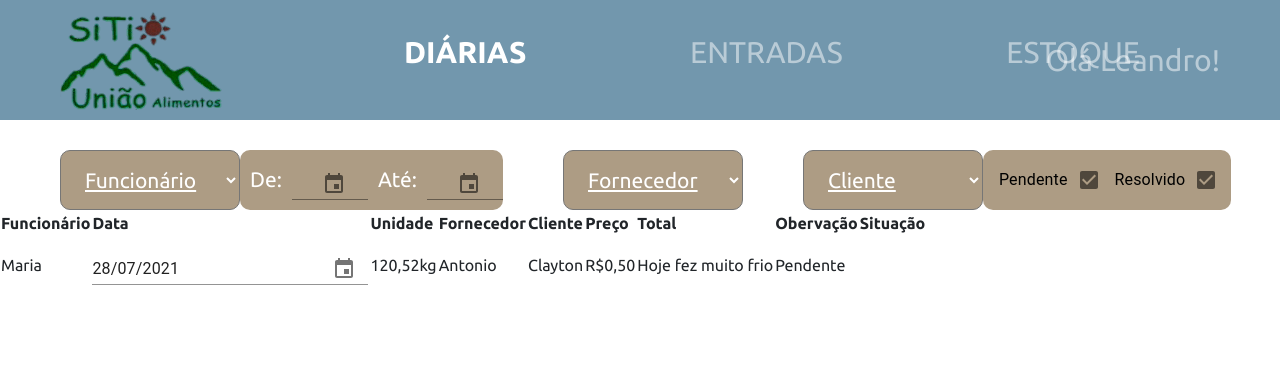
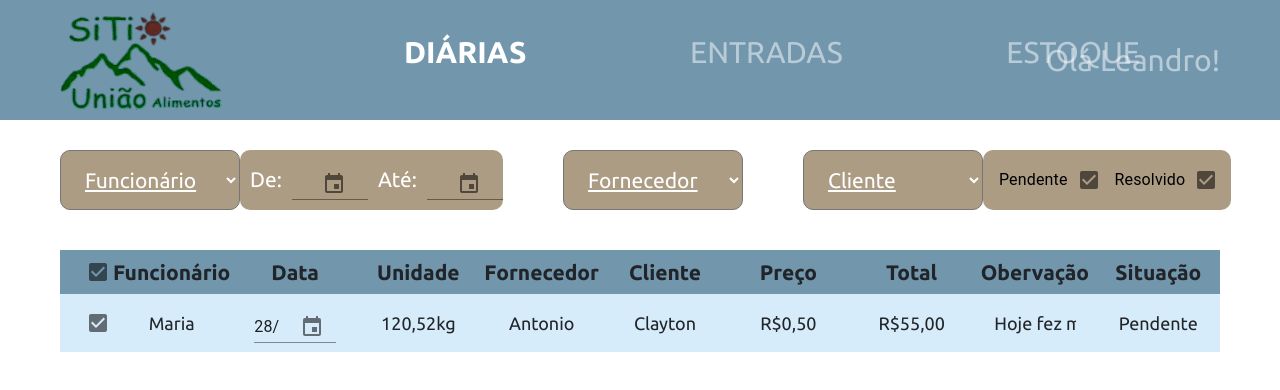
Before and after one commit to atilagit/sua, a React (Create React App) app in the folder frontend/: page /daily in a window 1280 px wide. Shown: the top 390 px of the page. Built offline with nearby package versions, Linux system fonts and the light colour scheme.

Commit message:
Create the table static of GeneralFilter

```diff
--- a/frontend/src/pages/Daily/index.tsx
+++ b/frontend/src/pages/Daily/index.tsx
@@ -2,8 +2,9 @@ import React from "react";
 import Select from "core/components/Select";
 import DateFilter from "core/components/DateFilter";
 
+import CheckboxFilter from "core/components/Checkbox";
 import './styles.scss'
-import CheckboxFilter from "core/components/Checkbox";
+import '../../core/components/Table/styles.scss'
 
 const Daily = () => (
   <div className="general-filter">
@@ -19,7 +20,6 @@ const Daily = () => (
           <DateFilter />
         </div>
       </div>
-
       <Select filter="Fornecedor" />
       <Select filter="Cliente" />
       <div className="checkbox-input-filter input-filter">
@@ -30,6 +30,7 @@ const Daily = () => (
     <table className="table-default">
       <thead>
         <tr>
+          <th><CheckboxFilter nameFilter=''/></th>
           <th>Funcionário</th>
           <th>Data</th>
           <th>Unidade</th>
@@ -43,6 +44,7 @@ const Daily = () => (
       </thead>
       <tbody>
         <tr>
+          <td> <CheckboxFilter nameFilter=''/> </td>
           <td>
             <div className="table-line">
               Maria
@@ -75,6 +77,11 @@ const Daily = () => (
           </td>
           <td>
             <div className="table-line">
+              R$55,00
+            </div>
+          </td>
+          <td>
+            <div className="table-line">
               Hoje fez muito frio
             </div>
           </td>
@@ -89,5 +96,4 @@ const Daily = () => (
   </div >
 )
 
-
 export default Daily
--- a/frontend/src/pages/Daily/styles.scss
+++ b/frontend/src/pages/Daily/styles.scss
@@ -15,3 +15,7 @@
     color: #000;
     padding-right: 15px;
 }
+
+th:nth-child(1){
+    width: 50px;
+}
```
Also changed, not shown: frontend/src/App.scss (line endings or trailing spaces), frontend/src/core/components/Table/styles.scss (line endings or trailing spaces).
